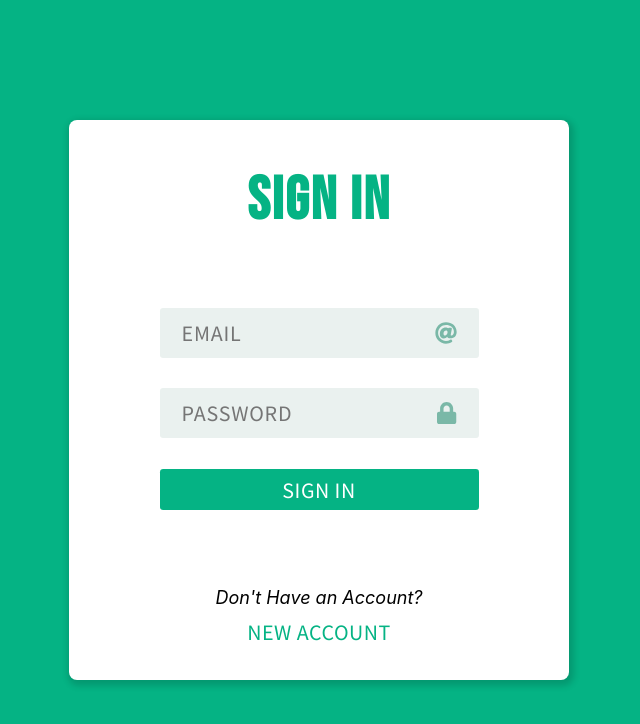
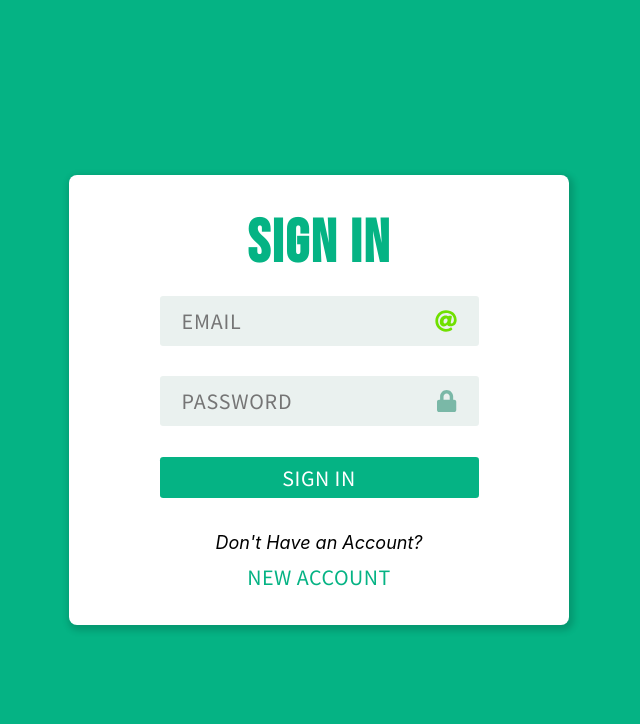
Before and after one commit to Ivcota/panama-territory-client, a React (Create React App) app: page / in a window 1280 px wide. Shown: the top 724 px of the page, without its empty margins (321-961 px from the left). Built offline with nearby package versions, Linux system fonts and the light colour scheme.

Commit message:
added New Account Card

```diff
--- a/src/Components/Styles/InputCard.module.css
+++ b/src/Components/Styles/InputCard.module.css
@@ -1,7 +1,6 @@
 @import './vars.css';
 
 .inputCard {
-  height: 70vh;
   width: clamp(100px, 80%, 500px);
   padding: 1.5em;
   box-sizing: border-box;
--- a/src/Components/Styles/NewAcc.module.css
+++ b/src/Components/Styles/NewAcc.module.css
@@ -3,9 +3,9 @@
 .newAcc {
   position: absolute;
   backface-visibility: hidden;
-  transition: transform 0.8s ease;
+  transition: all 0.8s ease;
   display: grid;
-  grid-template-rows: 0.3fr 1fr 0.2fr;
+  grid-template-rows: 0.2fr 1fr 0.2fr;
   grid-template-areas:
     'Title'
     'Inputs'
@@ -31,6 +31,56 @@
   align-items: center;
 }
 
+.valid {
+  color: var(--success);
+}
+
+.invalid {
+  color: var(--error);
+}
+
+.congSelect {
+  width: 100%;
+  border-radius: 0.2rem;
+  box-sizing: border-box;
+  padding: 0.5em 1em;
+  margin: 0.7em 0;
+  border: none;
+  background-color: var(--color3);
+  font-family: var(--fontTwo);
+  font-size: var(--fontMd);
+  color: var(--text2);
+  letter-spacing: 0.8px;
+}
+
+.congSelect:focus-visible {
+  outline: 3px solid var(--brand);
+}
+
+.signInBtn {
+  width: 100%;
+  background-color: var(--brand);
+  color: var(--white);
+  margin: 0.7em 0;
+  padding: 0.3em 0;
+}
+
 .accountContainer {
   grid-area: Footer;
+  display: flex;
+  flex-direction: column;
+  justify-content: flex-end;
+  align-items: center;
 }
+
+.question {
+  font-size: var(--fontSm);
+  font-style: italic;
+  font-weight: 400;
+  margin: 1em 0 0.5em;
+}
+
+.cardFlipBtn {
+  color: var(--brand);
+  background-color: transparent;
+}
--- a/src/Components/Styles/SignIn.module.css
+++ b/src/Components/Styles/SignIn.module.css
@@ -3,7 +3,7 @@
 .signIn {
   position: absolute;
   backface-visibility: hidden;
-  transition: transform 0.8s ease;
+  transition: all 0.8s ease;
   display: grid;
   grid-template-rows: 0.3fr 1fr 0.2fr;
   grid-template-areas:
@@ -29,6 +29,14 @@
   flex-direction: column;
   justify-content: center;
   align-items: center;
+}
+
+.valid {
+  color: var(--success);
+}
+
+.invalid {
+  color: var(--error);
 }
 
 .signInBtn {
--- a/src/Components/Styles/vars.css
+++ b/src/Components/Styles/vars.css
@@ -35,7 +35,9 @@ html {
 
   --color5-light: hsl(var(--brand-hue) 35% 43%);
 
-  --accent-light: hsl(32, 92%, 63%);
+  --success-light: hsl(90, 100%, 44%);
+
+  --error-light: hsl(354, 100%, 68%);
 
   /* dark */
   /*
@@ -90,7 +92,9 @@ html {
 
   --color5: var(--color5-light);
 
-  --accent: var(--accent-light);
+  --success: var(--success-light);
+
+  --error: var(--accent-light);
   /*===== Fonts =====*/
 
   --fontOne: 'Bebas Neue', cursive;
--- a/src/Components/UI/Input.tsx
+++ b/src/Components/UI/Input.tsx
@@ -10,12 +10,16 @@ interface Props {
   placeholder: string;
   autoComplete: string;
   required: boolean;
+  iconStyle?: string;
 }
 
 const Input: React.FC<Props> = (props) => {
   return (
     <div className={styles.input}>
-      <FontAwesomeIcon className={styles.icon} icon={props.icon} />
+      <FontAwesomeIcon
+        className={`${styles.icon} ${props.iconStyle}`}
+        icon={props.icon}
+      />
       <input
         type={props.type}
         name={props.name}
--- a/src/Components/UI/NewAcc.tsx
+++ b/src/Components/UI/NewAcc.tsx
@@ -1,7 +1,11 @@
 import React from 'react';
 
+import { faLock, faAt, faUser } from '@fortawesome/free-solid-svg-icons';
+import { Congregations } from '../../Helpers/Congregations';
 import styles from '../Styles/NewAcc.module.css';
 import InputCard from '../Cards/InputCard';
+import Input from '../UI/Input';
+import Button from '../UI/Button';
 
 interface Props {
   className?: string;
@@ -9,17 +13,61 @@ interface Props {
 }
 
 const NewAcc: React.FC<Props> = (props) => {
+  const testClick = () => {
+    alert('Signed In!');
+  };
+
   return (
     <InputCard className={`${props.className} ${styles.newAcc}`}>
       <h1 className={styles.title}>New Account</h1>
       <div className={styles.inputContainer}>
-        <input type="email" />
-        <input type="password" />
-        <button>Sign In</button>
+        <Input
+          icon={faUser}
+          type="text"
+          placeholder="Full Name"
+          name="user_name"
+          autoComplete="on"
+          required={true}
+        />
+        <Input
+          icon={faAt}
+          type="email"
+          placeholder="Email"
+          name="user_email"
+          autoComplete="on"
+          required={true}
+        />
+        <Input
+          icon={faLock}
+          type="password"
+          placeholder="Password"
+          name="user_password"
+          autoComplete="off"
+          required={true}
+        />
+
+        <select className={styles.congSelect} name="user_cong">
+          <option value="NONE">CONGREGATION</option>
+          {Congregations.map((congregation) => (
+            <option value={congregation.congName}>
+              {congregation.congName}
+            </option>
+          ))}
+        </select>
+
+        <Button
+          className={styles.signInBtn}
+          title="Create Account"
+          onClick={testClick}
+        />
       </div>
       <div className={styles.accountContainer}>
-        <p>Already Have an Account?</p>
-        <button onClick={props.onClick}>Sign In</button>
+        <p className={styles.question}>Already Have an Account?</p>
+        <Button
+          title="Sign In"
+          onClick={props.onClick}
+          className={styles.cardFlipBtn}
+        />
       </div>
 
       {/* <Link to="/about">About Page</Link> */}
--- a/src/Components/UI/SignIn.tsx
+++ b/src/Components/UI/SignIn.tsx
@@ -27,6 +27,7 @@ const SignIn: React.FC<Props> = (props) => {
           name="user_email"
           autoComplete="on"
           required={true}
+          iconStyle={styles.valid}
         />
         <Input
           icon={faLock}
--- /dev/null
+++ b/src/Helpers/Congregations.ts
@@ -0,0 +1,5 @@
+export const Congregations = [
+  {
+    congName: 'Coronado English',
+  },
+];
```
